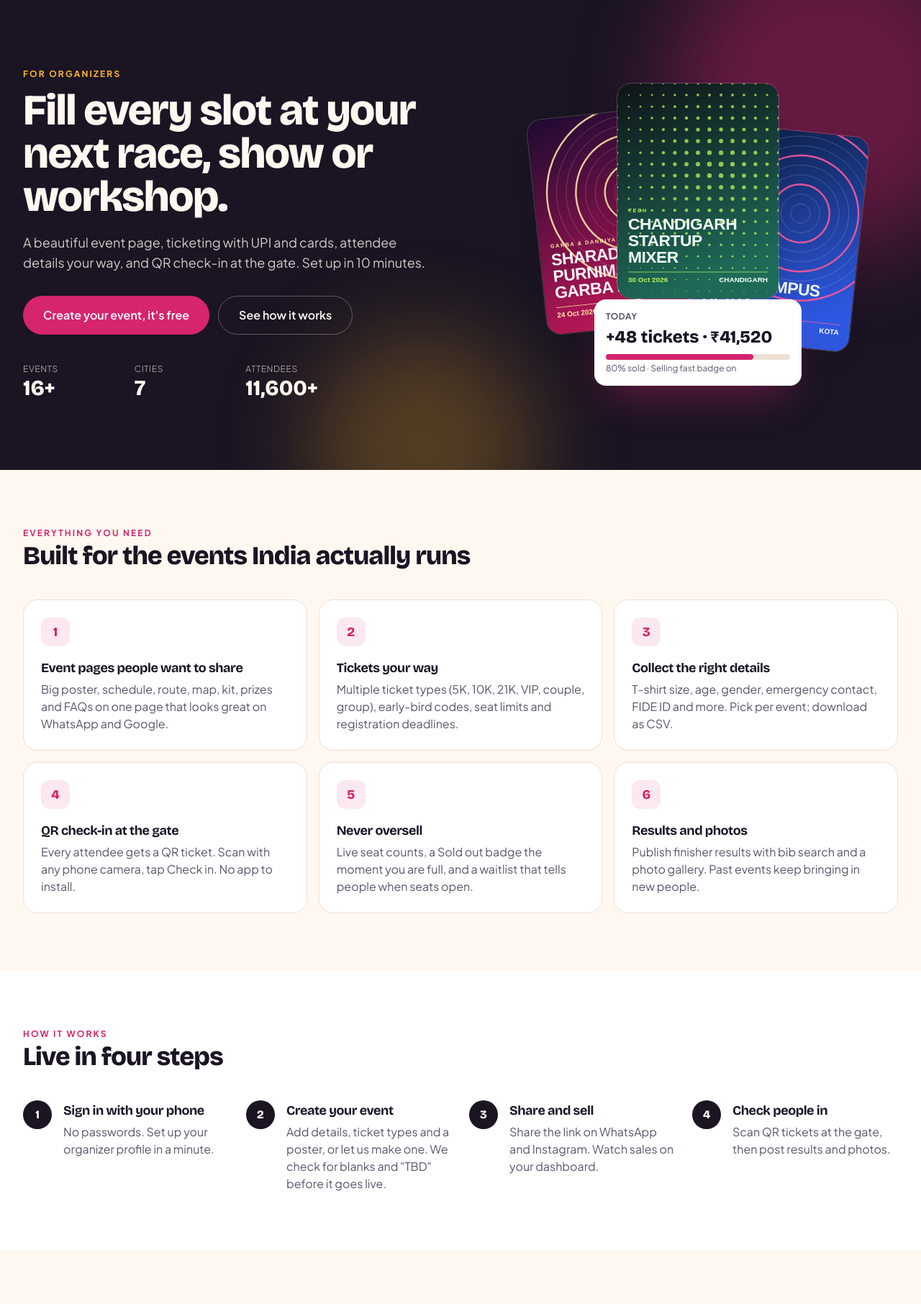
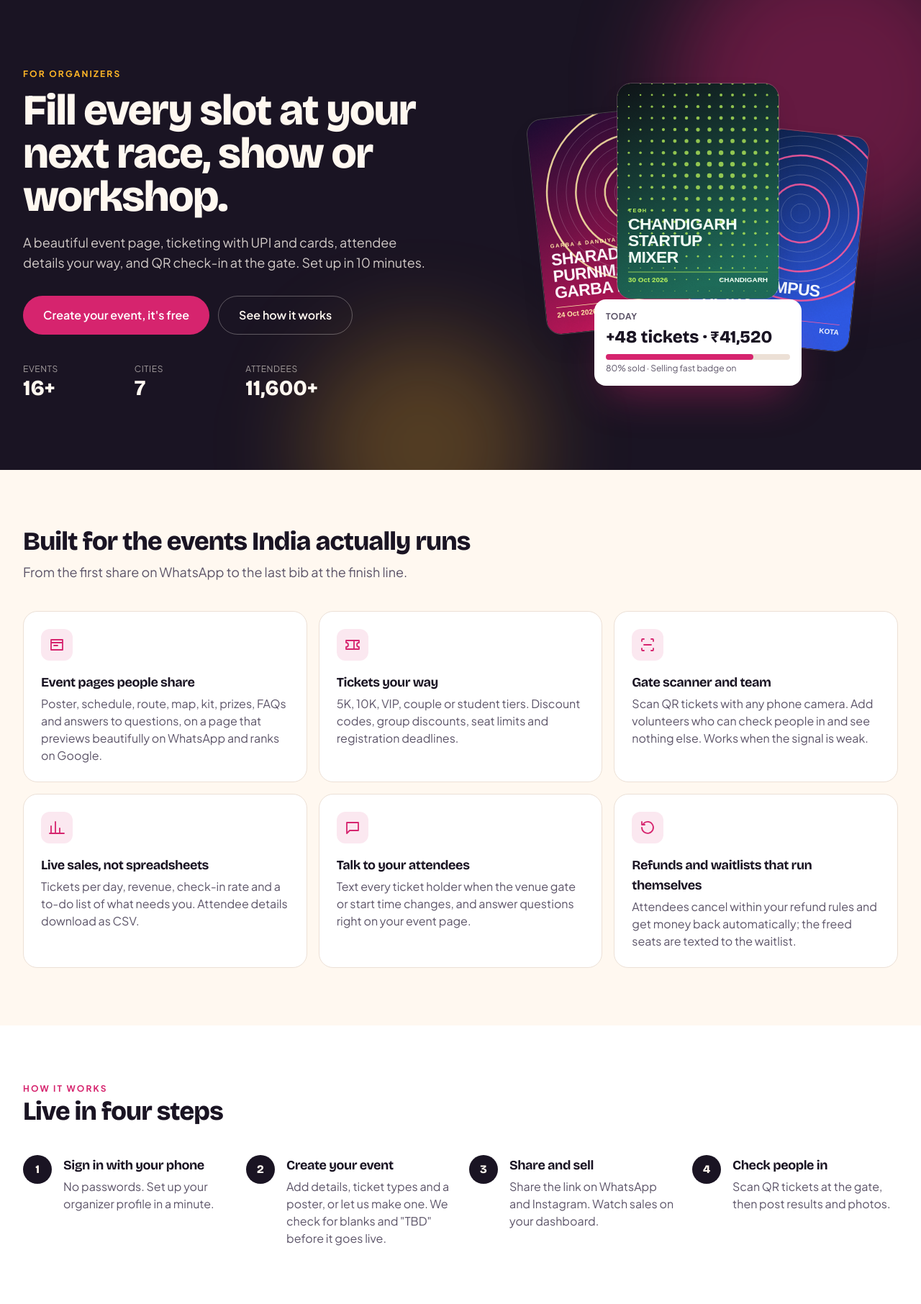
Before and after one commit to jayant24-seeker/event_management, a Flask app: page /for-organizers in a window 1280 px wide. Shown: the part 66-1878 px from the top of the page at 72% size. Run offline with Flask 3, Linux system fonts and the light colour scheme; data comes from the database, SQL or seed files in the repository.

Commit message:
For organizers: feature grid reflects what's built
Co-Authored-By: Claude Opus 5.5 <noreply@anthropic.com>

```diff
--- a/app/templates/pages/for_organizers.html
+++ b/app/templates/pages/for_organizers.html
@@ -40,19 +40,21 @@
 
 {# ---------- Features ---------- #}
 <section class="container-site py-16 sm:py-20">
-  <p class="eyebrow">Everything you need</p>
-  <h2 class="mt-1 max-w-2xl text-3xl font-extrabold sm:text-4xl">Built for the events India actually runs</h2>
+  <h2 class="max-w-2xl text-3xl font-extrabold sm:text-4xl">Built for the events India actually runs</h2>
+  <p class="mt-2 max-w-2xl text-lg text-ink-soft">From the first share on WhatsApp to the last bib at the finish line.</p>
   <div class="mt-10 grid gap-4 sm:grid-cols-2 lg:grid-cols-3">
-    {% for title, text in [
-      ('Event pages people want to share', 'Big poster, schedule, route, map, kit, prizes and FAQs on one page that looks great on WhatsApp and Google.'),
-      ('Tickets your way', 'Multiple ticket types (5K, 10K, 21K, VIP, couple, group), early-bird codes, seat limits and registration deadlines.'),
-      ('Collect the right details', 'T-shirt size, age, gender, emergency contact, FIDE ID and more. Pick per event; download as CSV.'),
-      ('QR check-in at the gate', 'Every attendee gets a QR ticket. Scan with any phone camera, tap Check in. No app to install.'),
-      ('Never oversell', 'Live seat counts, a Sold out badge the moment you are full, and a waitlist that tells people when seats open.'),
-      ('Results and photos', 'Publish finisher results with bib search and a photo gallery. Past events keep bringing in new people.'),
+    {% for title, text, icon in [
+      ('Event pages people share', 'Poster, schedule, route, map, kit, prizes, FAQs and answers to questions, on a page that previews beautifully on WhatsApp and ranks on Google.', 'M4 5h16v14H4zM4 9h16M8 13h5'),
+      ('Tickets your way', '5K, 10K, VIP, couple or student tiers. Discount codes, group discounts, seat limits and registration deadlines.', 'M3 9V6h18v3a3 3 0 0 0 0 6v3H3v-3a3 3 0 0 0 0-6zM14 6v12'),
+      ('Gate scanner and team', 'Scan QR tickets with any phone camera. Add volunteers who can check people in and see nothing else. Works when the signal is weak.', 'M4 7V5a1 1 0 0 1 1-1h2M17 4h2a1 1 0 0 1 1 1v2M20 17v2a1 1 0 0 1-1 1h-2M7 20H5a1 1 0 0 1-1-1v-2M7 12h10'),
+      ('Live sales, not spreadsheets', 'Tickets per day, revenue, check-in rate and a to-do list of what needs you. Attendee details download as CSV.', 'M4 20V10M10 20V4M16 20v-7M22 20H2'),
+      ('Talk to your attendees', 'Text every ticket holder when the venue gate or start time changes, and answer questions right on your event page.', 'M4 5h16v11H8l-4 4z'),
+      ('Refunds and waitlists that run themselves', 'Attendees cancel within your refund rules and get money back automatically; the freed seats are texted to the waitlist.', 'M4 12a8 8 0 1 0 2.3-5.7M4 4v4h4'),
     ] %}
     <div class="rounded-card border border-line bg-paper-raised p-6">
-      <span class="grid h-10 w-10 place-items-center rounded-xl bg-rani/10 font-display text-lg font-extrabold text-rani">{{ loop.index }}</span>
+      <span class="grid h-11 w-11 place-items-center rounded-xl bg-rani/10 text-rani">
+        <svg class="h-6 w-6" viewBox="0 0 24 24" fill="none" stroke="currentColor" stroke-width="1.8" stroke-linecap="round" stroke-linejoin="round" aria-hidden="true"><path d="{{ icon }}"/></svg>
+      </span>
       <h3 class="mt-4 text-lg font-bold">{{ title }}</h3>
       <p class="mt-1 text-ink-soft">{{ text }}</p>
     </div>
```
Also changed, not shown: docs/IMPROVEMENTS.md (+1 -0 lines).
